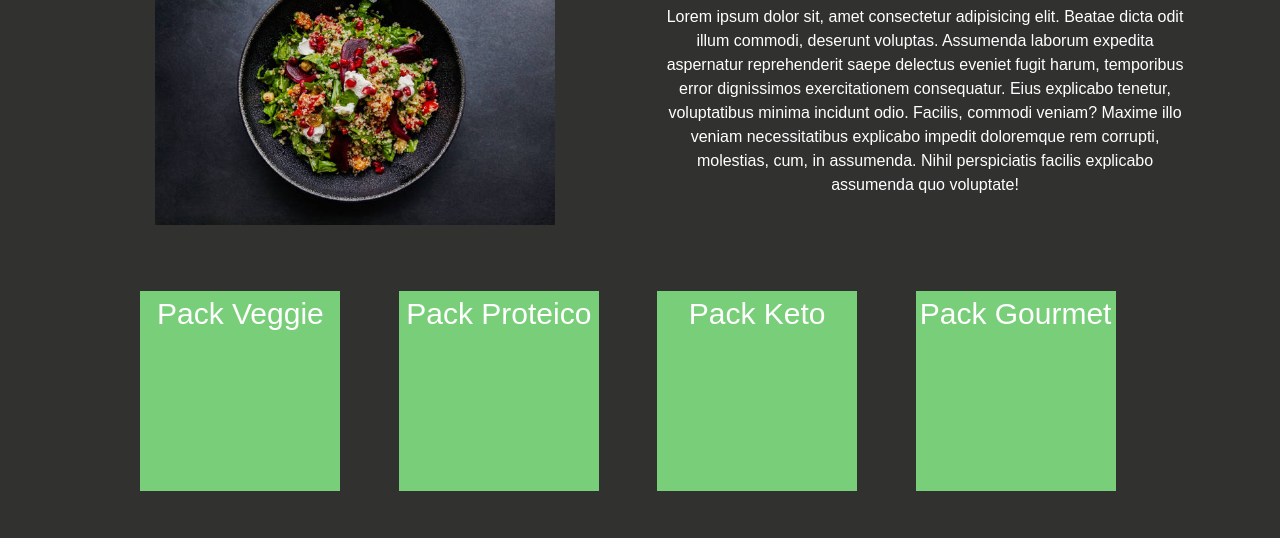
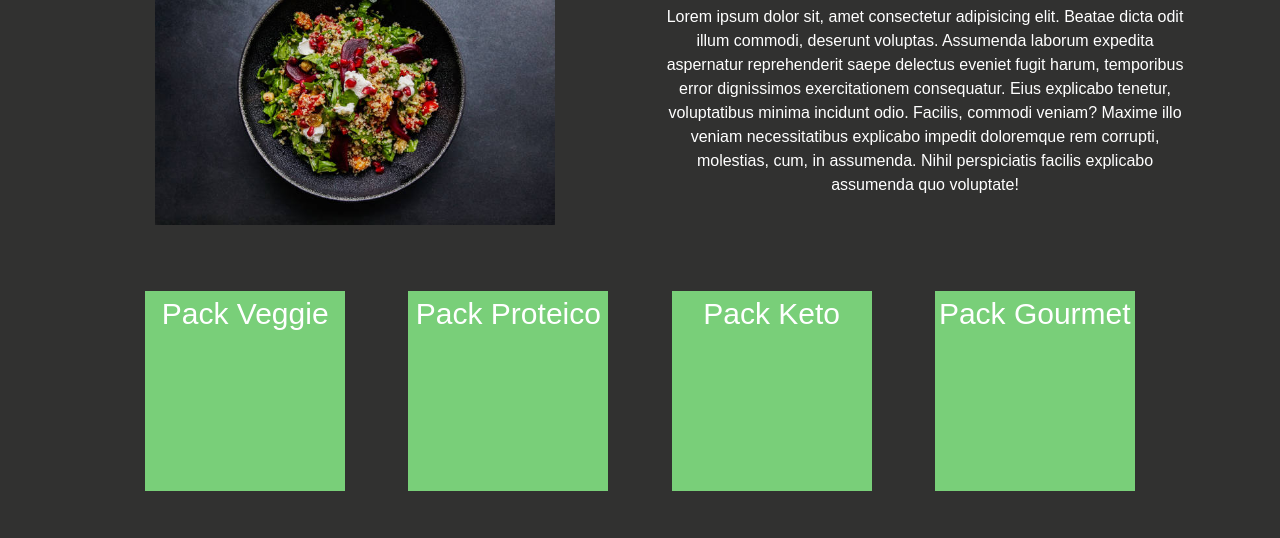
Before and after one commit to MicaelaTovo/bootstrap-sass-tovo, a plain HTML site: page index.html in a window 1280 px wide. Shown: the part 1083-1621 px from the top of the page. Drawn offline with nearby package versions, Linux system fonts and the light colour scheme.

Commit message:
proyecto dos

```diff
--- a/index.html
+++ b/index.html
@@ -100,12 +100,11 @@
 
 </div>
 
-<div class="row col-12">
 <div class="packs">
-  <div class="pack1 col-xs-12 col sm-12 col-md-12 col-lg-3">Pack Veggie</div>
-  <div class="pack2 col-xs-12 col sm-12 col-md-12 col-lg-3">Pack Proteico</div>
-  <div class="pack3 col-xs-12 col sm-12 col-md-12 col-lg-3">Pack Keto</div>
-  <div class="pack4 col-xs-12 col sm-12 col-md-12 col-lg-3">Pack Gourmet</div>
+  <div class="pack1">Pack Veggie</div>
+  <div class="pack2">Pack Proteico</div>
+  <div class="pack3">Pack Keto</div>
+  <div class="pack4">Pack Gourmet</div>
 </div>
 </div>
 
```
